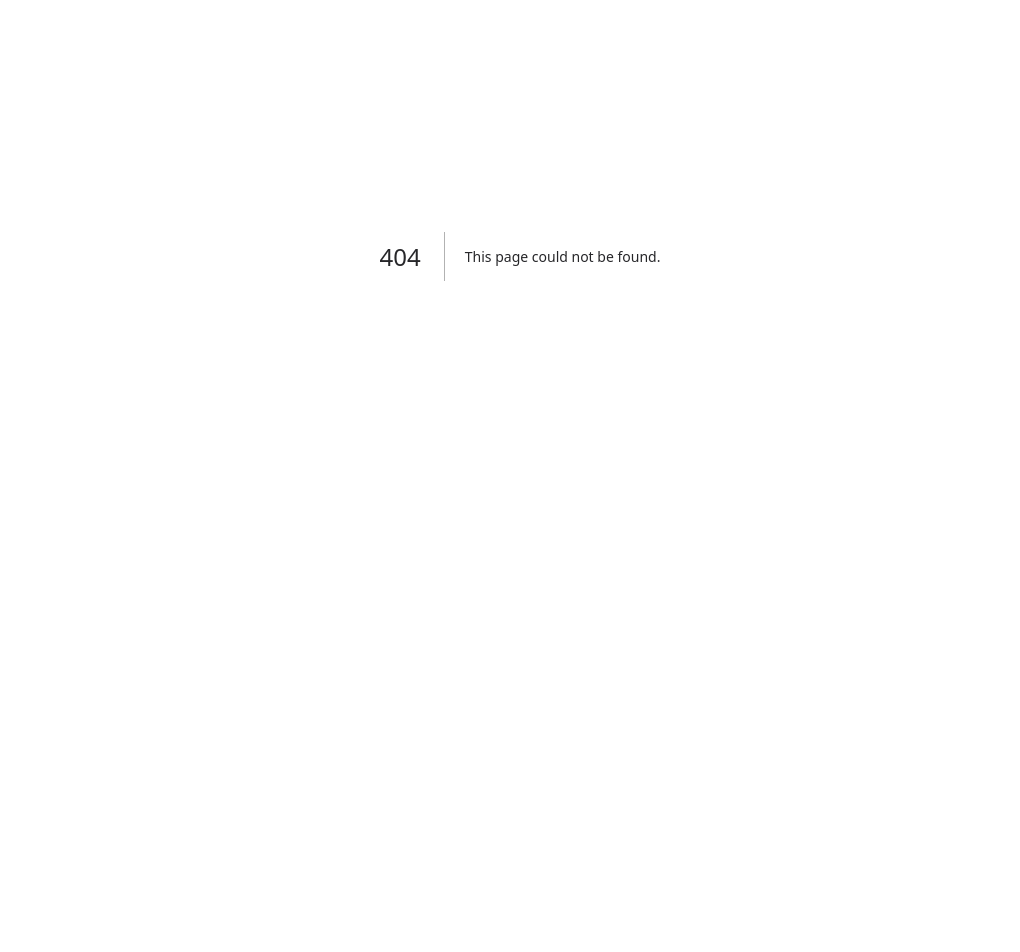
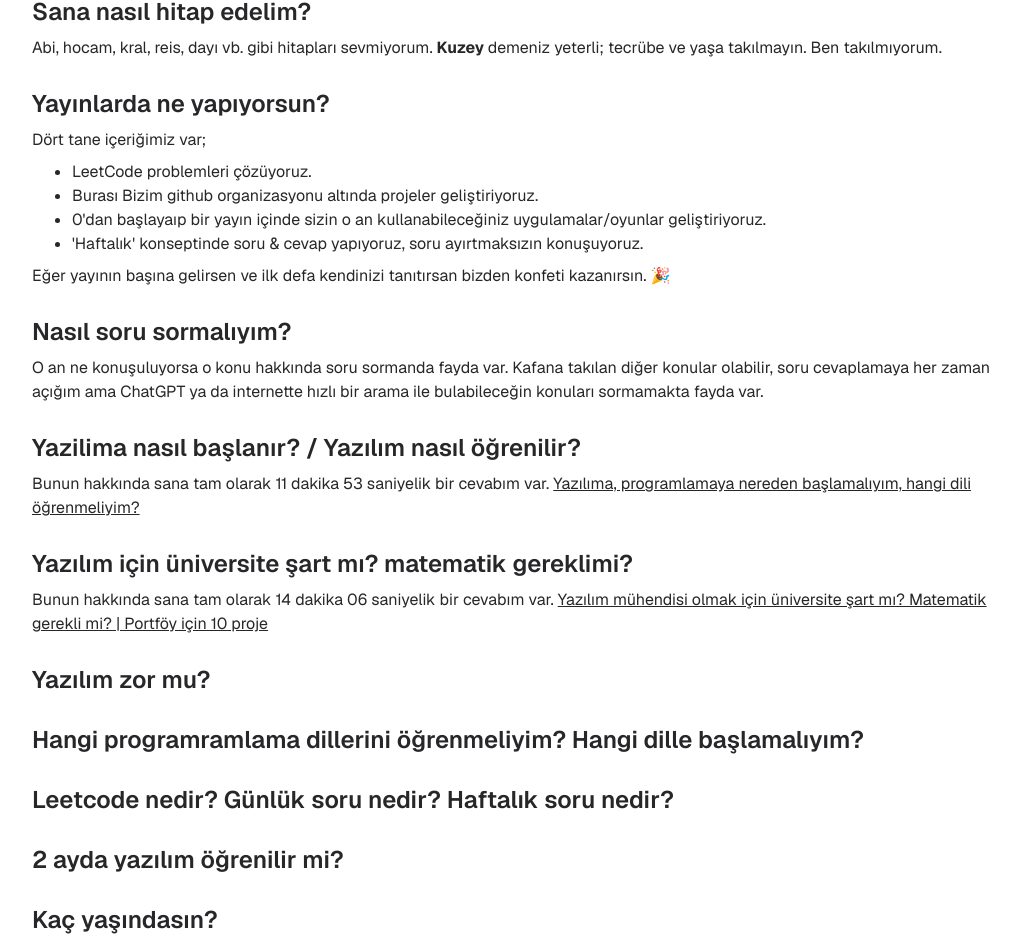
Before and after one commit to kuzeykose/kuzey-blog, a Next.js app: page /faq in a window 1280 px wide. Before the commit this address had no page. Shown: the part 200-1152 px from the top of the page, without its empty margins (120-1140 px from the left). Before the commit the page ends 880 px from the top, so only its background shows below. Built offline with nearby package versions, Linux system fonts and the light colour scheme.

Commit message:
feat: faq start

```diff
--- /dev/null
+++ b/src/app/faq/page.tsx
@@ -0,0 +1,125 @@
+import React from 'react';
+import SocialMedia from '@/components/SocialMedia';
+
+type question = {
+  question: string;
+  answer: React.ReactNode;
+};
+
+export default async function About() {
+  const questions: question[] = [
+    {
+      question: 'Sana nasıl hitap edelim?',
+      answer: (
+        <>
+          Abi, hocam, kral, reis, dayı vb. gibi hitapları sevmiyorum. <strong> Kuzey </strong> demeniz yeterli; tecrübe
+          ve yaşa takılmayın. Ben takılmıyorum.
+        </>
+      ),
+    },
+    {
+      question: 'Yayınlarda ne yapıyorsun?',
+      answer: (
+        <>
+          Dört tane içeriğimiz var;
+          <ul className="list-disc px-10 py-2">
+            <li>LeetCode problemleri çözüyoruz.</li>
+            <li>Burası Bizim github organizasyonu altında projeler geliştiriyoruz.</li>
+            <li>0'dan başlayaıp bir yayın içinde sizin o an kullanabileceğiniz uygulamalar/oyunlar geliştiriyoruz.</li>
+            <li>'Haftalık' konseptinde soru & cevap yapıyoruz, soru ayırtmaksızın konuşuyoruz.</li>
+          </ul>
+          Eğer yayının başına gelirsen ve ilk defa kendinizi tanıtırsan bizden konfeti kazanırsın. 🎉
+        </>
+      ),
+    },
+    {
+      question: 'Nasıl soru sormalıyım?',
+      answer: (
+        <>
+          O an ne konuşuluyorsa o konu hakkında soru sormanda fayda var. Kafana takılan diğer konular olabilir, soru
+          cevaplamaya her zaman açığım ama ChatGPT ya da internette hızlı bir arama ile bulabileceğin konuları
+          sormamakta fayda var.
+        </>
+      ),
+    },
+    {
+      question: 'Yazilima nasıl başlanır? / Yazılım nasıl öğrenilir?',
+      answer: (
+        <>
+          Bunun hakkında sana tam olarak 11 dakika 53 saniyelik bir cevabım var.{' '}
+          <a className="underline" href="https://www.youtube.com/watch?v=1-URp-oy1fI" target="_blank">
+            Yazılıma, programlamaya nereden başlamalıyım, hangi dili öğrenmeliyim?
+          </a>
+        </>
+      ),
+    },
+    {
+      question: 'Yazılım için üniversite şart mı? matematik gereklimi?',
+      answer: (
+        <>
+          Bunun hakkında sana tam olarak 14 dakika 06 saniyelik bir cevabım var.{' '}
+          <a className="underline" href="https://www.youtube.com/watch?v=NAse2en4UVM&t=182s" target="_blank">
+            Yazılım mühendisi olmak için üniversite şart mı? Matematik gerekli mi? | Portföy için 10 proje
+          </a>
+        </>
+      ),
+    },
+    {
+      question: 'Yazılım zor mu?',
+      answer: <></>,
+    },
+    {
+      question: 'Hangi programramlama dillerini öğrenmeliyim? Hangi dille başlamalıyım?',
+      answer: <></>,
+    },
+    {
+      question: 'Leetcode nedir? Günlük soru nedir? Haftalık soru nedir?',
+      answer: <></>,
+    },
+    {
+      question: '2 ayda yazılım öğrenilir mi?',
+      answer: <></>,
+    },
+    {
+      question: 'Kaç yaşındasın?',
+      answer: <></>,
+    },
+    {
+      question: 'Hangi üniversitede okudun? Ne okudun?',
+      answer: <></>,
+    },
+    {
+      question: 'Nerede yaşıyorsun?',
+      answer: <></>,
+    },
+    {
+      question: 'Hangi dillerle geliştirme yapıyorsun ?',
+      answer: <></>,
+    },
+    {
+      question: 'Spor yapıyor musun?',
+      answer: <></>,
+    },
+  ];
+
+  return (
+    <section className="flex flex-col lg:block py-20">
+      <div className="flex">
+        <div className="space-y-12">
+          <div className="w-[350px] md:w-full space-y-5">
+            <h1 className="text-4xl font-bold">FAQs</h1>
+
+            <div className="space-y-7">
+              {questions.map((item) => (
+                <div className="space-y-2">
+                  <h2 className="font-semibold text-2xl">{item.question}</h2>
+                  <div>{item.answer}</div>
+                </div>
+              ))}
+            </div>
+          </div>
+        </div>
+      </div>
+    </section>
+  );
+}
```
